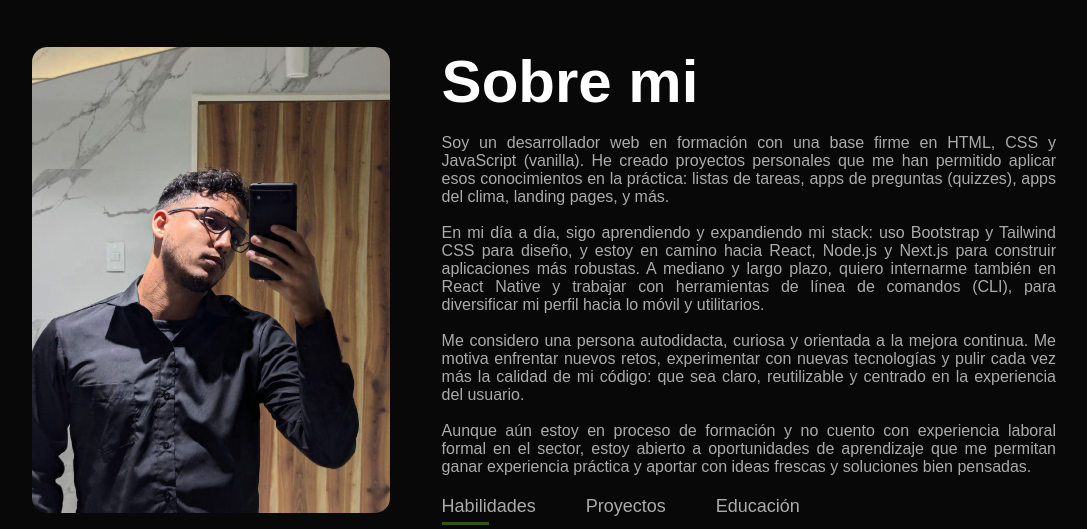
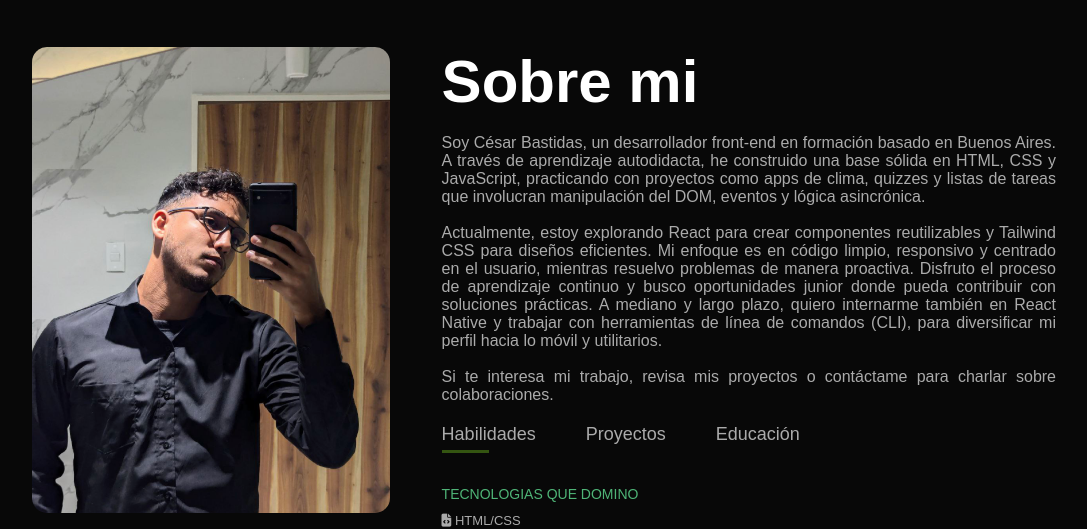
Before and after one commit to CB2104/Personal-folio, a website: page src/index.html in a window 1280 px wide. Shown: the part 3000-3529 px from the top of the page, without its empty margins (96-1183 px from the left). Drawn offline with Linux system fonts and the light colour scheme.

Commit message:
Update-index
Actualizacion:

- Cambios en la descripcion

```diff
--- a/src/index.html
+++ b/src/index.html
@@ -190,16 +190,16 @@
                 <div class="about-col-2">
                     <h1 class="sub-title">Sobre mi</h1><br>
                     <p class="justify">
-                        Soy un desarrollador web en formación con una base firme en HTML, CSS y JavaScript (vanilla). He creado proyectos personales que me han permitido
-                        aplicar esos conocimientos en la práctica: listas de tareas, apps de preguntas (quizzes), apps del clima, landing pages, y más.  <br><br/>
-                        En mi día a día, sigo aprendiendo y expandiendo mi stack: uso Bootstrap y Tailwind CSS para diseño, y estoy en camino hacia React, Node.js y Next.js
-                        para construir aplicaciones más robustas.
-                        A mediano y largo plazo, quiero internarme también en React Native y trabajar con herramientas de línea de comandos (CLI), para diversificar mi perfil
-                         hacia lo móvil y utilitarios. <br/><br>
-                        Me considero una persona autodidacta, curiosa y orientada a la mejora continua. Me motiva enfrentar nuevos retos, experimentar con nuevas tecnologías
-                        y pulir cada vez más la calidad de mi código: que sea claro, reutilizable y centrado en la experiencia del usuario. <br><br>
-                        Aunque aún estoy en proceso de formación y no cuento con experiencia laboral formal en el sector, estoy abierto a oportunidades de aprendizaje que me
-                        permitan ganar experiencia práctica y aportar con ideas frescas y soluciones bien pensadas.</p>
+                        Soy César Bastidas, un desarrollador front-end en formación basado en Buenos Aires. A través de aprendizaje autodidacta, he construido una base
+                        sólida en HTML, CSS y JavaScript, practicando con proyectos como apps de clima, quizzes y listas de tareas que involucran manipulación del DOM,
+                        eventos y lógica asincrónica. <br><br>
+
+                        Actualmente, estoy explorando React para crear componentes reutilizables y Tailwind CSS para diseños eficientes. Mi enfoque es en código limpio,
+                        responsivo y centrado en el usuario, mientras resuelvo problemas de manera proactiva. Disfruto el proceso de aprendizaje continuo y busco
+                        oportunidades junior donde pueda contribuir con soluciones prácticas. A mediano y largo plazo, quiero internarme también en React Native y trabajar con herramientas de línea de comandos (CLI), para diversificar mi perfil
+                        hacia lo móvil y utilitarios. <br/><br>
+
+                        Si te interesa mi trabajo, revisa mis proyectos o contáctame para charlar sobre colaboraciones.</p>
                     <div class="tab-titles">
                         <p class="tab-links active-link" onclick="opentab('skills')">Habilidades</p>
                         <p class="tab-links" onclick="opentab('experience')">Proyectos</p>
@@ -228,7 +228,7 @@
                                 <i class="fa-solid fa-cloud-sun-rain"></i> App del clima con consumo de API <br>
                                 <i class="fa-solid fa-house"></i> Landing page con diseño responsivo</div></li>
 
-                            <!--<li><span>2016 - 2017</span><br>Internship at ekart eCommerce</li> -->
+                            <!--<li><span>2016 - 2017</span><br>Curso intensivo - LocalStorage JS Vanilla</li> -->
 
                         </ul>
                     </div>
@@ -239,6 +239,8 @@
                                 <i class="fa-solid fa-arrow-right icon"></i> Curso de logica de Programacion<br>
                                 <i class="fa-solid fa-arrow-right icon"></i> Universidad Desarrollo Web - FrontEnd Web Developer (Udemy)<br>
                                 <i class="fa-solid fa-arrow-right icon"></i> Universidad JavaScript - De Cero a Experto JavaScript! (Udemy) <br>
+                                <i class="fa-solid fa-arrow-right icon"></i> React: De cero a experto - Edición 2025 (Udemy) <br>
+                                <i class="fa-solid fa-arrow-right icon"></i> NodeJS: De cero a experto (Udemy) <br>
                                 <i class="fa-solid fa-arrow-right icon"></i> Estudio autodidacta complementado con proyectos reales</div></li>
                         </ul>
                     </div>
```
